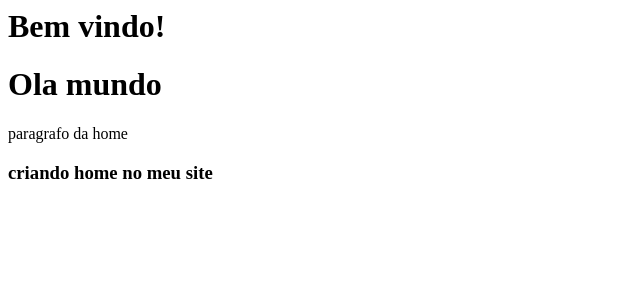
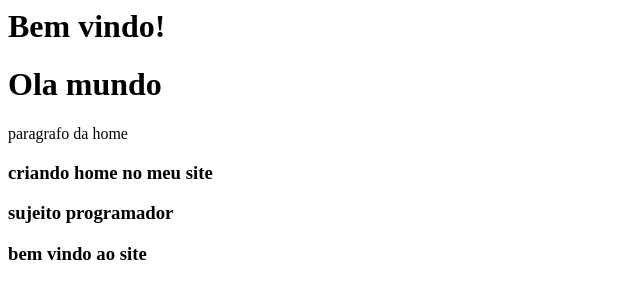
Before and after one commit to ffmeyer/curso_github, a plain HTML site: page index.html in a window 1280 px wide. Shown: the whole page, without its empty margins (0-640 px from the left). Drawn offline with Linux system fonts and the light colour scheme.

Commit message:
finalizado home com descricao

```diff
--- a/index.html
+++ b/index.html
@@ -2,3 +2,5 @@
 <H1>Ola mundo</H1>
 <p>paragrafo da home</p>
 <h3>criando home no meu site</h3>
+<h3>sujeito programador</h3>
+<h3>bem vindo ao site</h3>
```
Also changed, not shown: nomes.txt.
